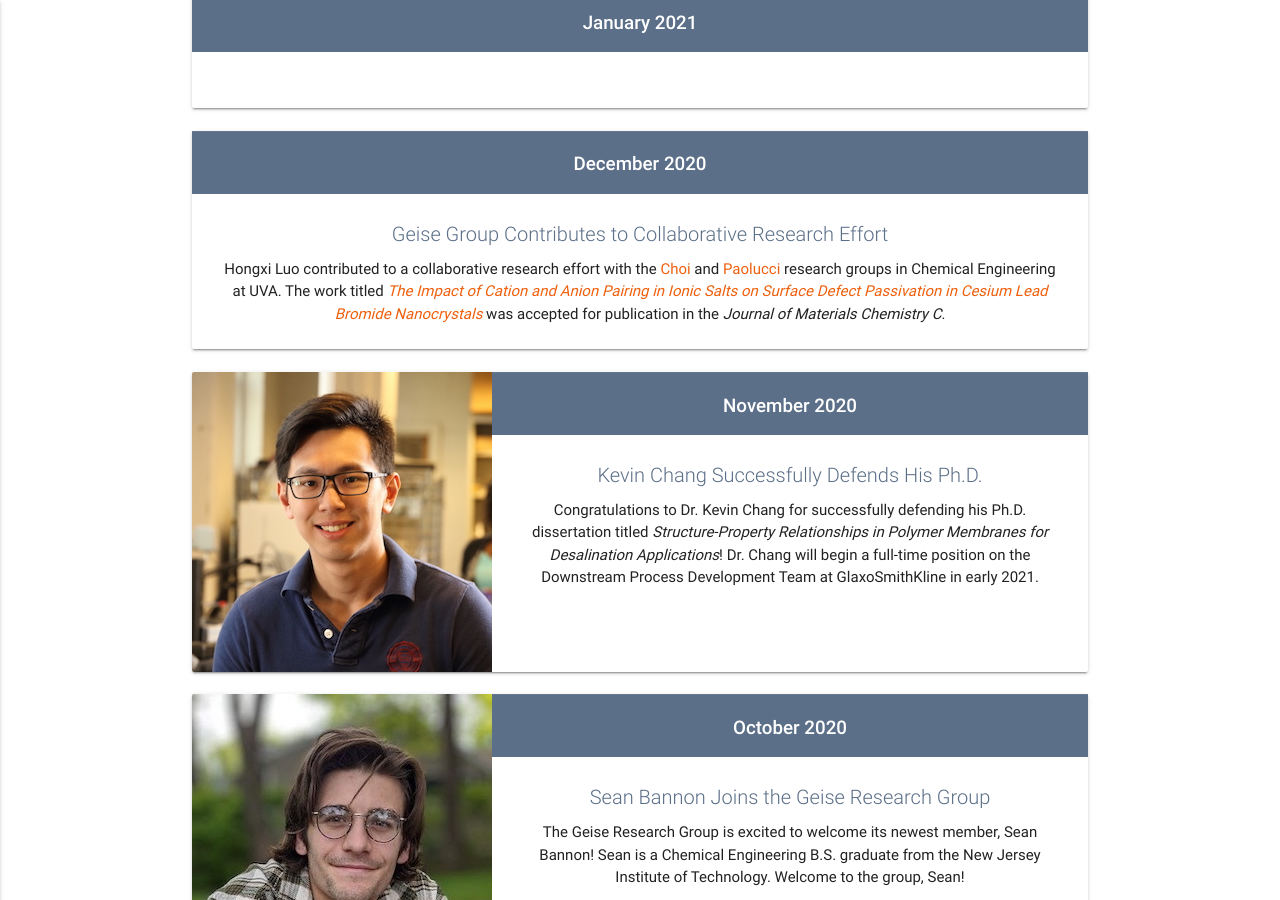
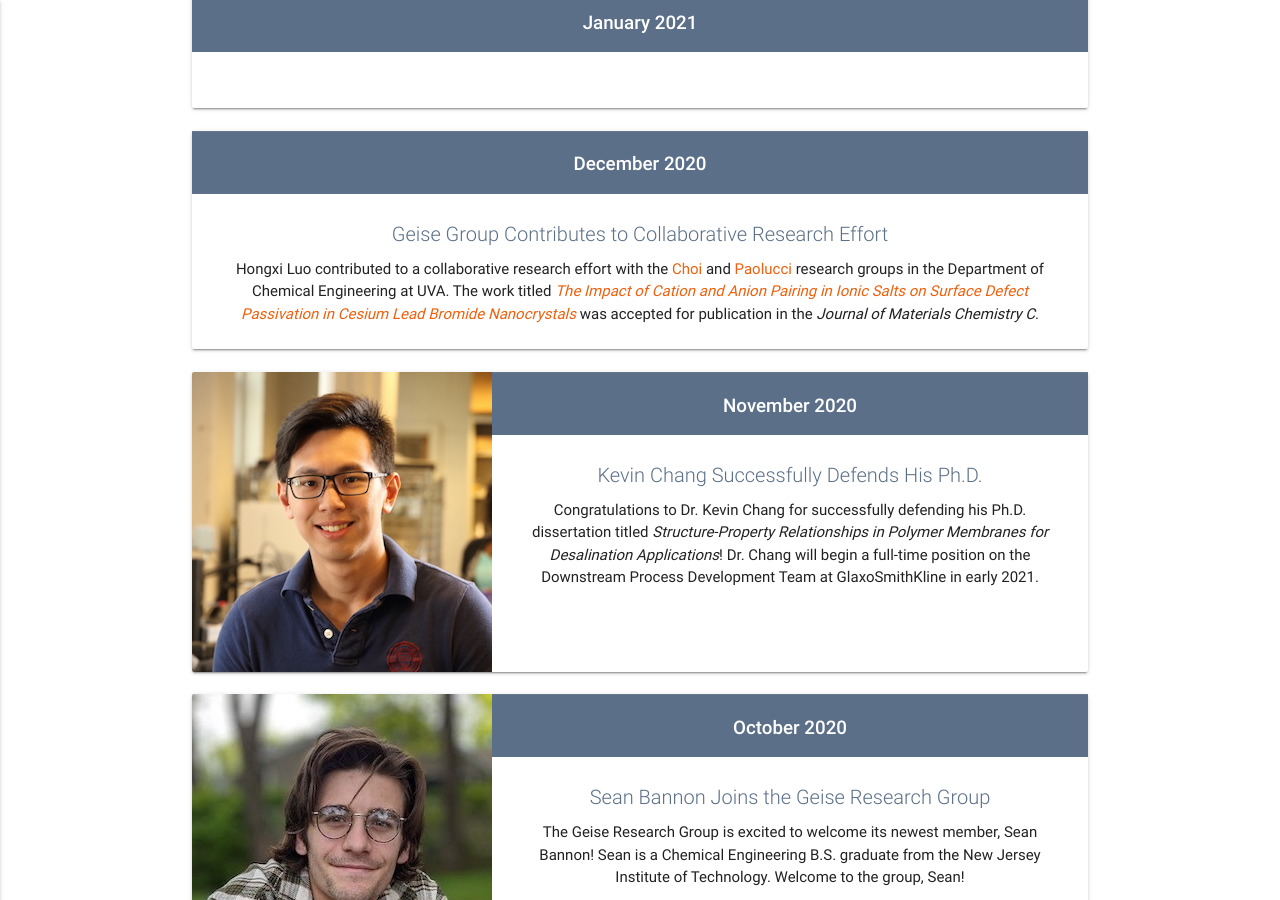
Before and after one commit to geisegroup/geisegroup.github.io, a Jekyll site: the page built from index.md, in a window 1280 px wide and 900 px high, scrolled down 2377 px. Built offline with Jekyll 4.4.1, drawn with Linux system fonts in a browser that asks for light colours; nearby versions of some CDN libraries.

Commit message:
Update 20_choiPaper.html

```diff
--- a/_newsItems/20_choiPaper.html
+++ b/_newsItems/20_choiPaper.html
@@ -2,6 +2,6 @@
 date: 2020-12-7
 year: 2020
 title: Geise Group Contributes to Collaborative Research Effort
-text: Hongxi Luo contributed to a collaborative research effort with the <a href="https://engineering.virginia.edu/choi-lab" target="_blank" rel="noopener">Choi</a> and <a href="https://cpaolucc.github.io/" target="_blank" rel="noopener">Paolucci</a> research groups in Chemical Engineering at UVA. The work titled <a href="https://doi.org/10.1039/D0TC04257A" target="_blank" rel="noopener"><em>The Impact of Cation and Anion Pairing in Ionic Salts on Surface Defect Passivation in Cesium Lead Bromide Nanocrystals</em></a> was accepted for publication in the <em>Journal of Materials Chemistry C</em>.
+text: Hongxi Luo contributed to a collaborative research effort with the <a href="https://engineering.virginia.edu/choi-lab" target="_blank" rel="noopener">Choi</a> and <a href="https://cpaolucc.github.io/" target="_blank" rel="noopener">Paolucci</a> research groups in the Department of Chemical Engineering at UVA. The work titled <a href="https://doi.org/10.1039/D0TC04257A" target="_blank" rel="noopener"><em>The Impact of Cation and Anion Pairing in Ionic Salts on Surface Defect Passivation in Cesium Lead Bromide Nanocrystals</em></a> was accepted for publication in the <em>Journal of Materials Chemistry C</em>.
 image:
 ---
```
